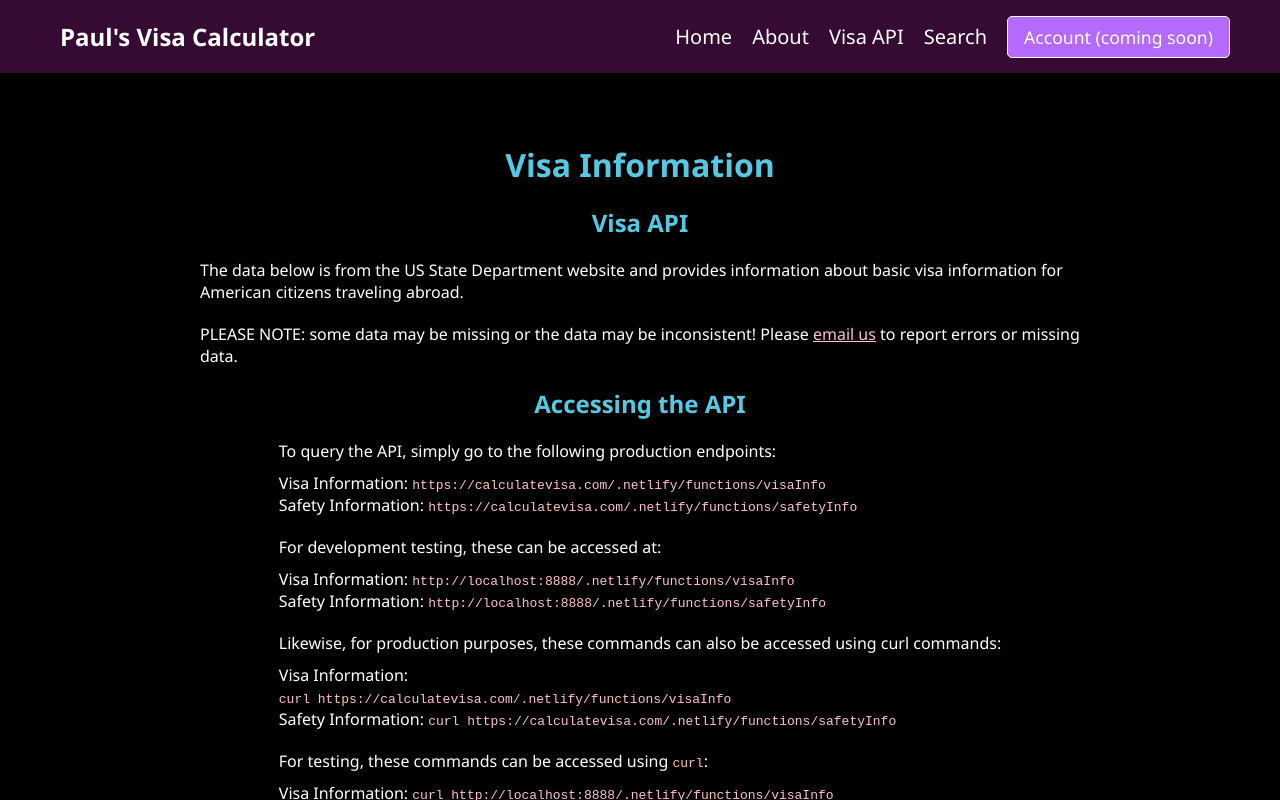
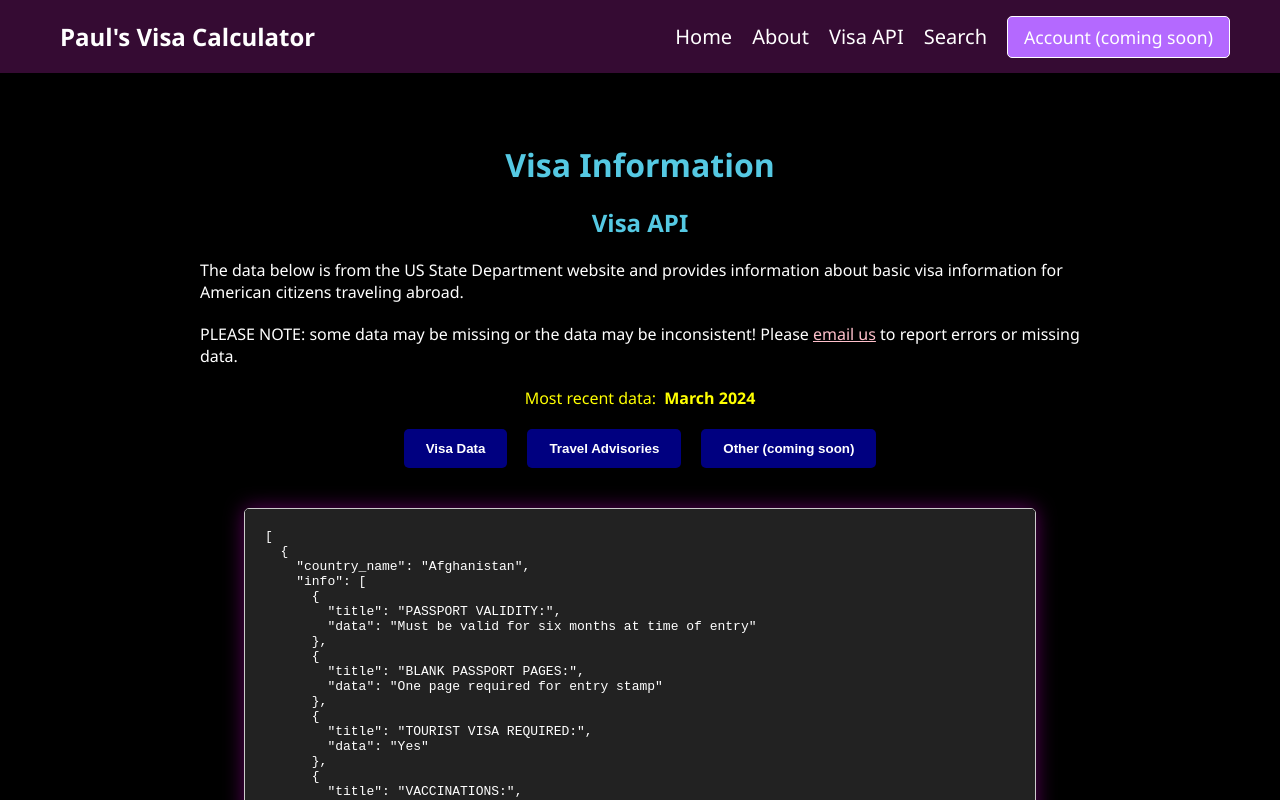
Before and after one commit to paulcap510/schengen-visa-v6, a React (Create React App) app in the folder frontend/: page /visa-api in a window 1280 px wide. Shown: the top 800 px of the page. Built offline with nearby package versions, Linux system fonts and the light colour scheme.

Commit message:
Updated to remove API to fix issues

```diff
--- a/frontend/src/components/VisaApi/VisaApi.jsx
+++ b/frontend/src/components/VisaApi/VisaApi.jsx
@@ -56,7 +56,7 @@ const VisaApi = () => {
         Please <a href="mailto:paulcapob@gmail.com">email us</a> to report
         errors or missing data.
       </p>
-      <h2>Accessing the API</h2>
+      {/* <h2>Accessing the API</h2>
 
       <div className="text-container">
         <p>
@@ -122,7 +122,7 @@ const VisaApi = () => {
             </code>
           </li>
         </ul>
-      </div>
+      </div> */}
 
       <p className="date-text">
         Most recent data:<b className="date-value">March 2024</b>
```
